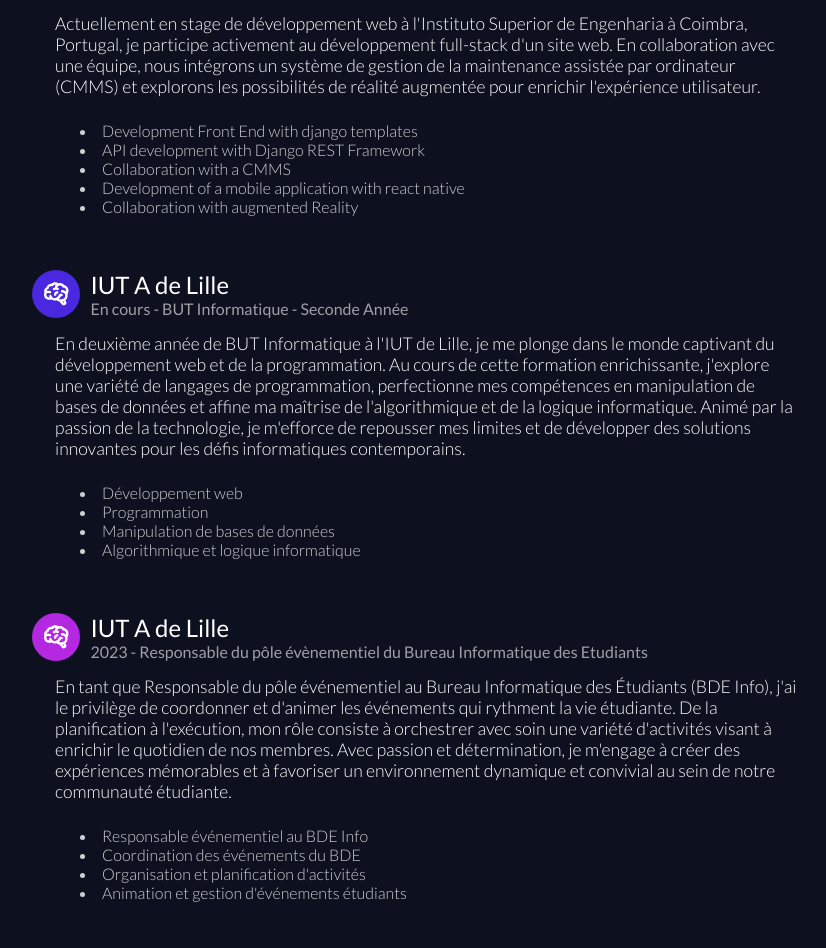
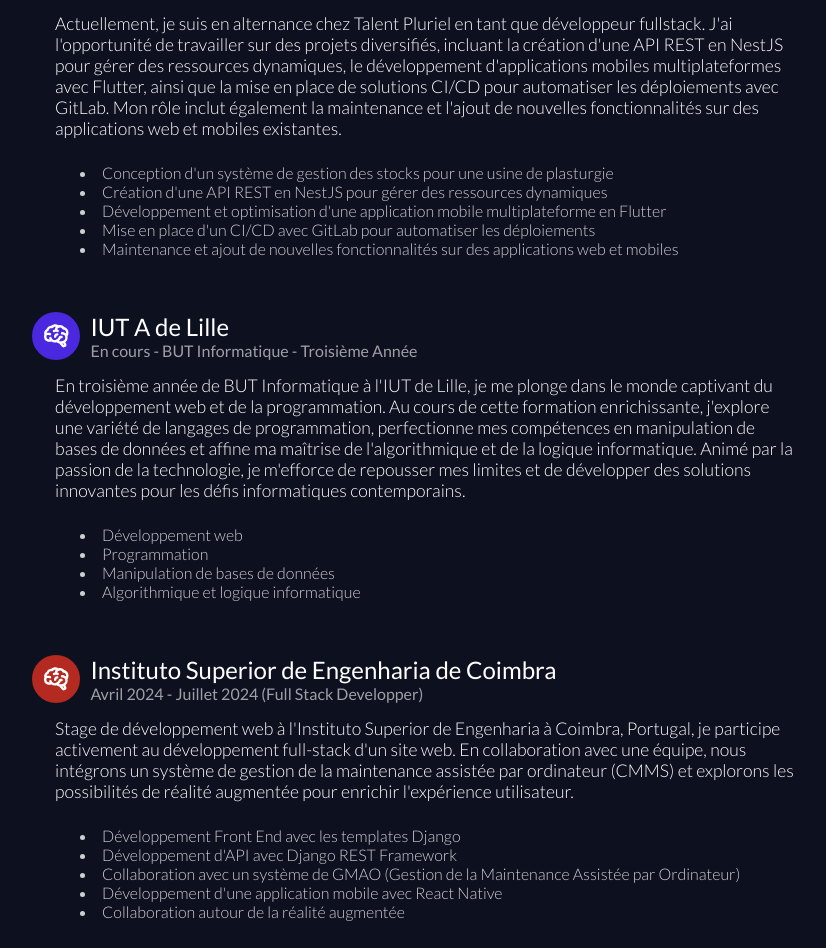
Before and after one commit to JOGZ24/my_new_portfolio, a SvelteKit app: page /exp in a window 1280 px wide. Shown: the part 344-1292 px from the top of the page, without its empty margins (224-1050 px from the left). Built offline with nearby package versions, Linux system fonts and the light colour scheme.

Commit message:
renouvellement

```diff
--- a/src/routes/exp/+page.svelte
+++ b/src/routes/exp/+page.svelte
@@ -1,12 +1,20 @@
 <script>
   import Experience from "../../components/experience.svelte";
 
+  let TPWorks = [
+    "Conception d'un système de gestion des stocks pour une usine de plasturgie",
+    "Création d'une API REST en NestJS pour gérer des ressources dynamiques",
+    "Développement et optimisation d'une application mobile multiplateforme en Flutter",
+    "Mise en place d'un CI/CD avec GitLab pour automatiser les déploiements",
+    "Maintenance et ajout de nouvelles fonctionnalités sur des applications web et mobiles",
+  ];
+
   let isecWorks = [
-        "Development Front End with django templates",
-        "API development with Django REST Framework",
-        "Collaboration with a CMMS",
-        "Development of a mobile application with react native",
-        "Collaboration with augmented Reality",
+    "Développement Front End avec les templates Django",
+    "Développement d'API avec Django REST Framework",
+    "Collaboration avec un système de GMAO (Gestion de la Maintenance Assistée par Ordinateur)",
+    "Développement d'une application mobile avec React Native",
+    "Collaboration autour de la réalité augmentée",
   ];
 
   let bdeWorks = [
@@ -37,18 +45,27 @@
 </div>
 <div class="experiences">
   <Experience
-        place="Instituto Superior de Engenharia de Coimbra"
-        job="Avril 2024 - ACTUELLEMENT (Full Stack Developper)"
-        presentation="Actuellement en stage de développement web à l'Instituto Superior de Engenharia à Coimbra, Portugal, je participe activement au développement full-stack d'un site web. En collaboration avec une équipe, nous intégrons un système de gestion de la maintenance assistée par ordinateur (CMMS) et explorons les possibilités de réalité augmentée pour enrichir l'expérience utilisateur."
-        works={isecWorks}
-        logoColor="#b42a21"
+    place="Arras"
+    job="En cours - Talent Pluriel - Alternant développeur fullstack"
+    presentation="
+      Actuellement, je suis en alternance chez Talent Pluriel en tant que développeur fullstack. J'ai l'opportunité de travailler sur des projets diversifiés, incluant la création d'une API REST en NestJS pour gérer des ressources dynamiques, le développement d'applications mobiles multiplateformes avec Flutter, ainsi que la mise en place de solutions CI/CD pour automatiser les déploiements avec GitLab. Mon rôle inclut également la maintenance et l'ajout de nouvelles fonctionnalités sur des applications web et mobiles existantes.
+    "
+    works={TPWorks}
+    logoColor="#ba2aa0"
   ></Experience>
   <Experience
     place="IUT A de Lille"
-        job="En cours - BUT Informatique - Seconde Année"
-        presentation=" En deuxième année de BUT Informatique à l'IUT de Lille, je me plonge dans le monde captivant du développement web et de la programmation. Au cours de cette formation enrichissante, j'explore une variété de langages de programmation, perfectionne mes compétences en manipulation de bases de données et affine ma maîtrise de l'algorithmique et de la logique informatique. Animé par la passion de la technologie, je m'efforce de repousser mes limites et de développer des solutions innovantes pour les défis informatiques contemporains."
+    job="En cours - BUT Informatique - Troisième Année"
+    presentation=" En troisième année de BUT Informatique à l'IUT de Lille, je me plonge dans le monde captivant du développement web et de la programmation. Au cours de cette formation enrichissante, j'explore une variété de langages de programmation, perfectionne mes compétences en manipulation de bases de données et affine ma maîtrise de l'algorithmique et de la logique informatique. Animé par la passion de la technologie, je m'efforce de repousser mes limites et de développer des solutions innovantes pour les défis informatiques contemporains."
     works={butWorks}
     logoColor="#4a28e0"
+  ></Experience>
+  <Experience
+    place="Instituto Superior de Engenharia de Coimbra"
+    job="Avril 2024 - Juillet 2024 (Full Stack Developper)"
+    presentation="Stage de développement web à l'Instituto Superior de Engenharia à Coimbra, Portugal, je participe activement au développement full-stack d'un site web. En collaboration avec une équipe, nous intégrons un système de gestion de la maintenance assistée par ordinateur (CMMS) et explorons les possibilités de réalité augmentée pour enrichir l'expérience utilisateur."
+    works={isecWorks}
+    logoColor="#b42a21"
   ></Experience>
   <Experience
     place="IUT A de Lille"
```
Also changed, not shown: src/routes/+page.svelte (+21 -25 lines), src/routes/competences/+page.svelte (+7 -0 lines). Lines whose indentation alone changed are shown as unchanged.
